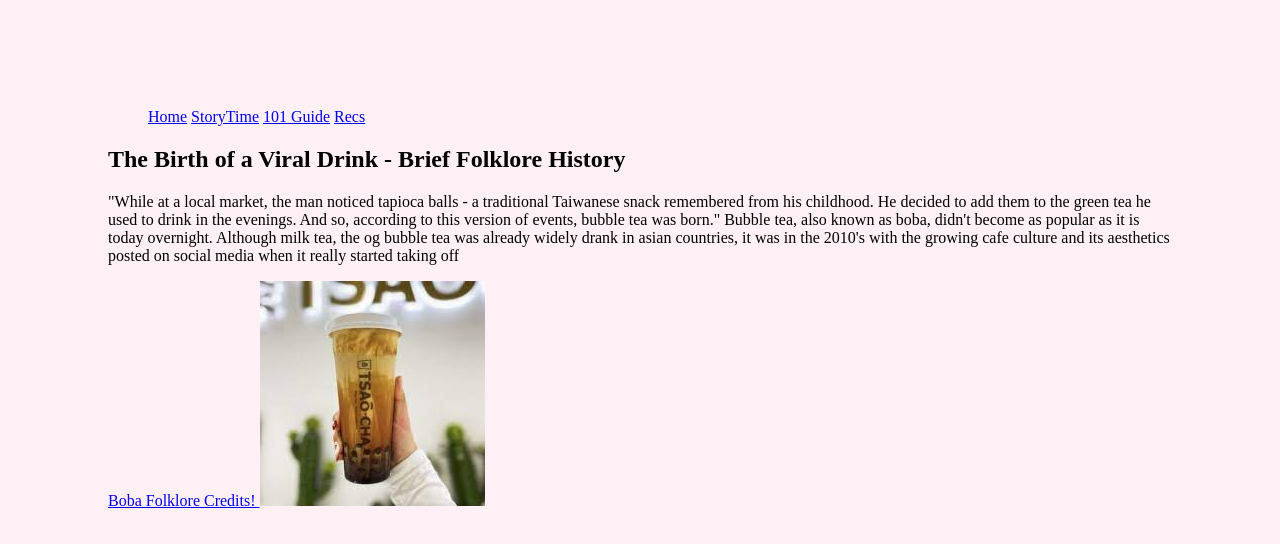
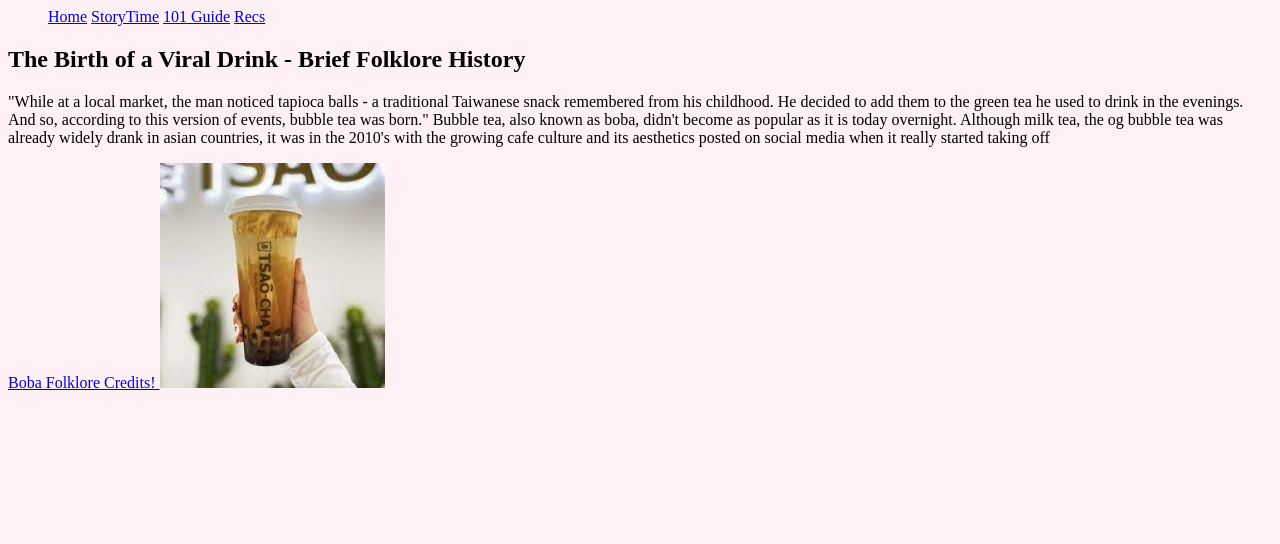
Before and after one commit to stuycs-gh-classrooms/10-web-angelinali8, a plain HTML site: page site/p0.html in a window 1280 px wide. Drawn offline with Linux system fonts and the light colour scheme; files whose address does not match are found by name.

Commit message:
Update mystyle.css

```diff
--- a/site/mystyle.css
+++ b/site/mystyle.css
@@ -8,6 +8,8 @@
 
 body {
   background-color : lavenderblush;
-  padding : 100;
-  padding-color : aliceblue;
 }
+
+p {
+  size : 30px
+}
```
